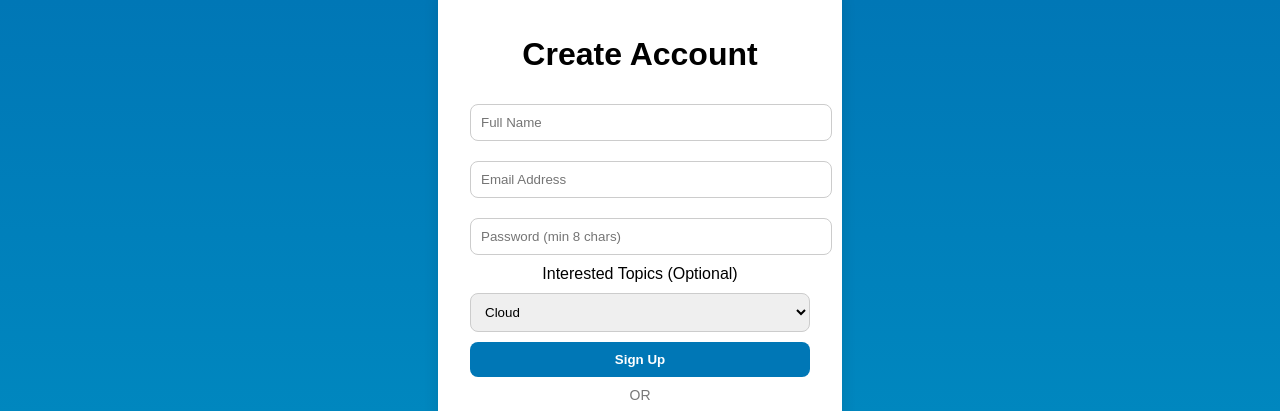
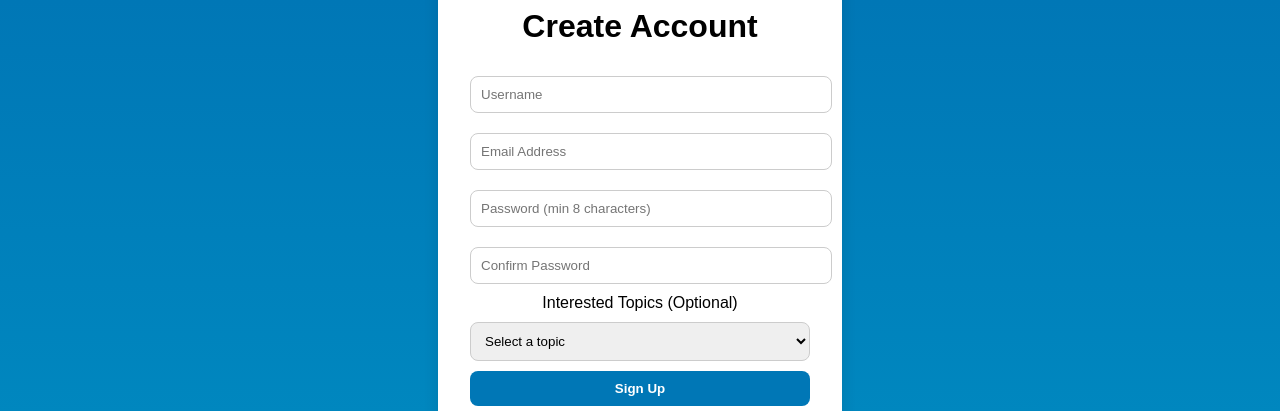
Before and after one commit to gitsaravanesh/lotus-lms-frontend, a React (Create React App) app: page /signup in a window 1280 px wide. Shown: the top 411 px of the page. Built offline with nearby package versions, Linux system fonts and the light colour scheme; what amazon-cognito-identity-js would draw is missing.

Commit message:
update verify;

```diff
--- a/src/pages/Login.js
+++ b/src/pages/Login.js
@@ -12,7 +12,7 @@ const userPool = new CognitoUserPool(poolData);
 
 const Login = () => {
   const { user } = useAuth();
-  const [email, setEmail] = useState("");
+  const [identifier, setIdentifier] = useState("");  // Can be username or email
   const [password, setPassword] = useState("");
   const [error, setError] = useState("");
 
@@ -25,12 +25,12 @@ const Login = () => {
     setError("");
 
     const userData = {
-      Username: email,
+      Username: identifier,  // Can be username or email (alias)
       Pool: userPool,
     };
 
     const authDetails = new AuthenticationDetails({
-      Username: email,
+      Username: identifier,
       Password: password,
     });
 
@@ -43,7 +43,13 @@ const Login = () => {
       },
       onFailure: (err) => {
         console.error("Login error:", err);
-        setError(err.message || "Failed to login. Please try again.");
+        if (err.code === 'UserNotConfirmedException') {
+          setError(
+            "Please verify your email address first. Check your inbox for a verification link."
+          );
+        } else {
+          setError(err.message || "Failed to login. Please try again.");
+        }
       },
     });
   };
@@ -65,10 +71,10 @@ const Login = () => {
 
         <form onSubmit={handleEmailPasswordSignIn}>
           <input
-            type="email"
-            placeholder="Email"
-            value={email}
-            onChange={(e) => setEmail(e.target.value)}
+            type="text"  // Changed to text to accept both email and username
+            placeholder="Username or Email"
+            value={identifier}
+            onChange={(e) => setIdentifier(e.target.value)}
             required
           />
           <input
--- a/src/pages/Signup.js
+++ b/src/pages/Signup.js
@@ -10,10 +10,12 @@ const poolData = {
 const userPool = new CognitoUserPool(poolData);
 
 const Signup = () => {
+  const [username, setUsername] = useState("");
   const [email, setEmail] = useState("");
   const [password, setPassword] = useState("");
+  const [confirmPassword, setConfirmPassword] = useState(""); // Add confirm password
   const [name, setName] = useState("");
-  const [topic, setTopic] = useState("Cloud");
+  const [topic, setTopic] = useState("");
   const [message, setMessage] = useState("");
   const [error, setError] = useState("");
 
@@ -23,27 +25,35 @@ const Signup = () => {
     setMessage("");
     setError("");
 
-    // Create base required attributes - only email is writable according to screenshot
+    // Password validation
+    if (password !== confirmPassword) {
+      setError("Passwords do not match");
+      return;
+    }
+
+    if (password.length < 8) {
+      setError("Password must be at least 8 characters long");
+      return;
+    }
+
     const attributeList = [
       new CognitoUserAttribute({ Name: "email", Value: email }),
     ];
 
-    // Only add interested topic if a value is actually selected
     if (topic && topic !== "") {
       try {
         attributeList.push(
           new CognitoUserAttribute({
-            Name: "custom:interest", // Changed from custom:interestedTopic to match Cognito
+            Name: "custom:interest",
             Value: topic
           })
         );
       } catch (err) {
         console.warn("Failed to add custom attribute:", err);
-        // Continue signup without the topic if it fails
       }
     }
 
-    userPool.signUp(email, password, attributeList, null, (err, result) => {
+    userPool.signUp(username, password, attributeList, null, (err, result) => {
       if (err) {
         console.error("Signup error:", err);
         setError(err.message || "Signup failed. Please try again.");
@@ -51,7 +61,7 @@ const Signup = () => {
       }
 
       console.log("Signup success:", result);
-      setMessage("Signup successful! Please check your email to verify your account.");
+      setMessage("Signup successful! Please check your email for a verification link.");
     });
   };
 
@@ -72,10 +82,11 @@ const Signup = () => {
         <form onSubmit={handleEmailSignup}>
           <input
             type="text"
-            placeholder="Full Name"
-            value={name}
-            onChange={(e) => setName(e.target.value)}
+            placeholder="Username"
+            value={username}
+            onChange={(e) => setUsername(e.target.value)}
             required
+            minLength={3}
           />
           <input
             type="email"
@@ -86,10 +97,19 @@ const Signup = () => {
           />
           <input
             type="password"
-            placeholder="Password (min 8 chars)"
+            placeholder="Password (min 8 characters)"
             value={password}
             onChange={(e) => setPassword(e.target.value)}
             required
+            minLength={8}
+          />
+          <input
+            type="password"
+            placeholder="Confirm Password"
+            value={confirmPassword}
+            onChange={(e) => setConfirmPassword(e.target.value)}
+            required
+            minLength={8}
           />
           <label>Interested Topics (Optional)</label>
           <select value={topic} onChange={(e) => setTopic(e.target.value)}>
@@ -102,6 +122,9 @@ const Signup = () => {
           <button type="submit">Sign Up</button>
         </form>
 
+        {error && <p style={{ color: "red" }}>{error}</p>}
+        {message && <p style={{ color: "green" }}>{message}</p>}
+
         <div className="divider">OR</div>
 
         <button className="google-btn" onClick={handleGoogleSignup}>
@@ -112,9 +135,6 @@ const Signup = () => {
           Sign up with Google
         </button>
 
-        {message && <p style={{ color: "green" }}>{message}</p>}
-        {error && <p style={{ color: "red" }}>{error}</p>}
-
         <p>
           Already have an account? <Link to="/">Sign in</Link>
         </p>
```
Also changed, not shown: 7 other files (tests, documents, lock files or other folders).
